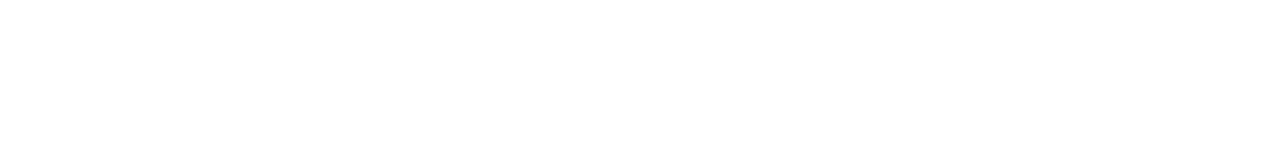
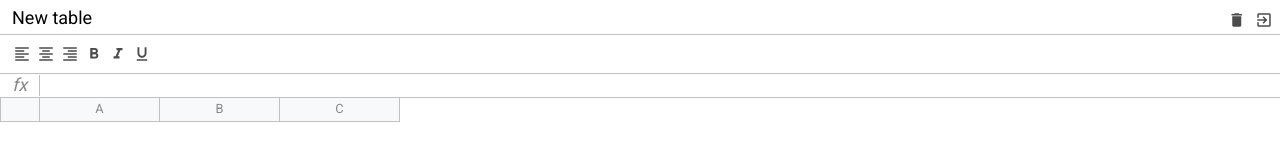
Before and after one commit to pylypkutovoi/excel, a website built with webpack: page src/index.html in a window 1280 px wide. Built offline with nearby package versions, Linux system fonts and the light colour scheme.

Commit message:
Add component template output

```diff
--- a/src/components/excel/Excel.js
+++ b/src/components/excel/Excel.js
@@ -1,6 +1,23 @@
+import {$} from '@core/dom';
+
 export class Excel {
   constructor(selector, options) {
     this.$el = document.querySelector(selector);
     this.components = options.components || [];
   }
+
+  getRoot() {
+    const $root = $.create('div', 'excel');
+    this.components.forEach(Component => {
+      const $el = $.create('div', Component.className);
+      const component = new Component($el);
+      $el.innerHTML = component.toHtml();
+      $root.append($el);
+    });
+    return $root;
+  }
+
+  render() {
+    this.$el.append(this.getRoot());
+  }
 }
--- a/src/components/formula/Formula.js
+++ b/src/components/formula/Formula.js
@@ -1,5 +1,12 @@
-import {Excel} from '@/components/excel/Excel';
+import {ExcelComponent} from '@core/ExcelComponent';
 
-export class Formula extends Excel {
+export class Formula extends ExcelComponent {
+  static className = 'excel__formula';
 
+  toHtml() {
+    return `
+      <div class="info">fx</div>
+      <div class="input" contenteditable="true" spellcheck="false"></div>
+    `;
+  }
 }
--- a/src/components/header/Header.js
+++ b/src/components/header/Header.js
@@ -1,5 +1,18 @@
 import {ExcelComponent} from '@core/ExcelComponent';
 
 export class Header extends ExcelComponent {
+  static className = 'excel__header';
 
+  toHtml() {
+    return `
+      <input class="input" type="text" value="New table">
+      <div>
+        <div class="button">
+          <i class="material-icons">delete</i>
+        </div>
+        <div class="button">
+          <i class="material-icons">exit_to_app</i>
+        </div>
+      </div>`;
+  }
 }
--- a/src/components/table/Table.js
+++ b/src/components/table/Table.js
@@ -1,5 +1,31 @@
 import {ExcelComponent} from '@core/ExcelComponent';
 
 export class Table extends ExcelComponent {
+  static className = 'excel__table';
 
+  toHtml() {
+    return `
+          <div class="row">
+
+        <div class="row-info"></div>
+
+        <div class="row-data">
+          <div class="column">
+            A
+          </div>
+          <div class="column">
+            B
+          </div>
+          <div class="column">
+            C
+          </div>
+
+        </div>
+
+      </div>
+
+
+
+    `;
+  }
 }
--- a/src/components/toolbar/Toolbar.js
+++ b/src/components/toolbar/Toolbar.js
@@ -1,5 +1,34 @@
 import {ExcelComponent} from '@core/ExcelComponent';
 
 export class Toolbar extends ExcelComponent {
+  static className = 'excel__toolbar';
 
+  toHtml() {
+    return `
+     <div class="button">
+        <i class="material-icons">format_align_left</i>
+      </div>
+
+      <div class="button">
+        <i class="material-icons">format_align_center</i>
+      </div>
+
+      <div class="button">
+        <i class="material-icons">format_align_right</i>
+      </div>
+
+      <div class="button">
+        <i class="material-icons">format_bold</i>
+      </div>
+
+      <div class="button">
+        <i class="material-icons">format_italic</i>
+      </div>
+
+      <div class="button">
+        <i class="material-icons">format_underline</i>
+      </div>
+
+    `;
+  }
 }
--- a/src/core/DomListener.js
+++ b/src/core/DomListener.js
@@ -1,3 +1,8 @@
 export class DomListener {
-
+  constructor($root) {
+    if (!$root) {
+      throw new Error(`No $root provided for DomListener!`);
+    }
+    this.$root = $root;
+  }
 }
--- /dev/null
+++ b/src/core/dom.js
@@ -0,0 +1,15 @@
+class Dom {
+
+}
+
+export function $() {
+  return new Dom();
+}
+
+$.create = (tagName, classes = '') => {
+  const el = document.createElement(tagName);
+  if (classes) {
+    el.classList.add(classes);
+  }
+  return el;
+};
--- a/src/index.js
+++ b/src/index.js
@@ -1,8 +1,12 @@
 import {Excel} from '@/components/excel/Excel';
+import {Header} from '@/components/header/Header';
+import {Toolbar} from '@/components/toolbar/Toolbar';
+import {Formula} from '@/components/formula/Formula';
+import {Table} from '@/components/table/Table';
 import './scss/index.scss';
 
 const excel = new Excel('#app', {
-  components: []
+  components: [Header, Toolbar, Formula, Table]
 });
 
-console.log('Excel', excel);
+excel.render();
--- a/webpack.config.js
+++ b/webpack.config.js
@@ -13,7 +13,8 @@ const jsLoaders = () => {
     {
       loader: 'babel-loader',
       options: {
-        presets: ['@babel/preset-env']
+        presets: ['@babel/preset-env'],
+        plugins: ['@babel/plugin-proposal-class-properties']
       }
     }
   ];
```
Also changed, not shown: src/index.html (+1 -3 lines).
